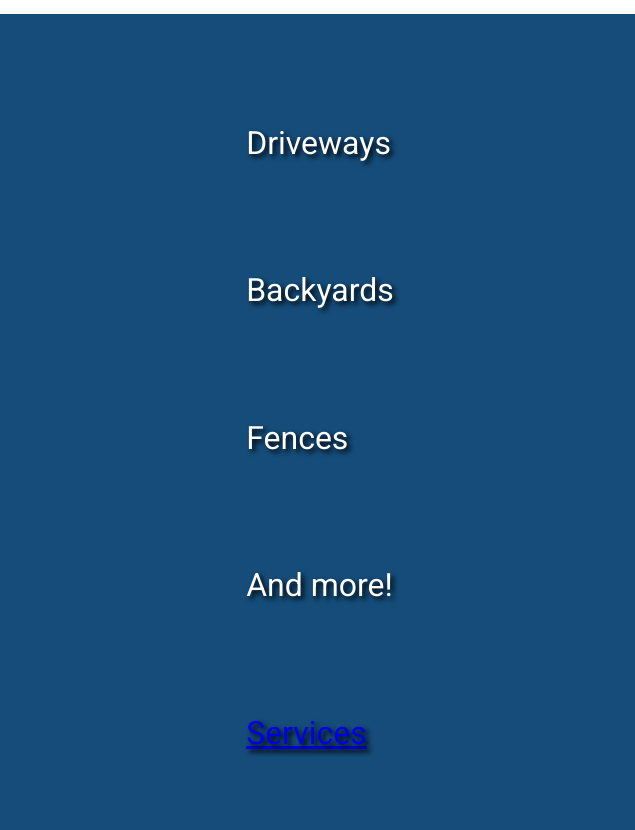
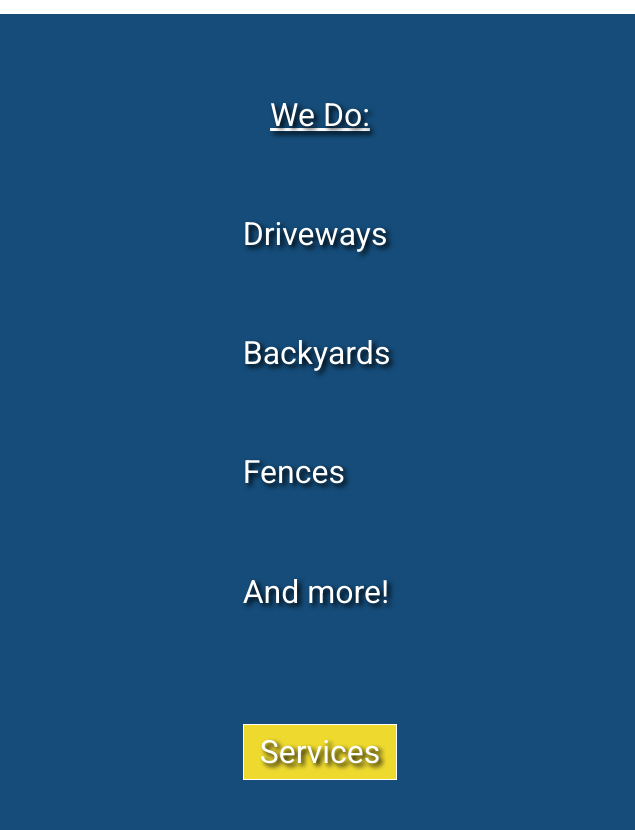
Before and after one commit to JacobBaqleh1/powerwash-website, a website built with Vite: page powerwash-website/index.html in a window 1280 px wide. Shown: the part 865-1695 px from the top of the page, 0-635 px from the left. Built offline with nearby package versions, Linux system fonts and the light colour scheme.

Commit message:
styled service section

```diff
--- a/powerwash-website/index.html
+++ b/powerwash-website/index.html
@@ -79,6 +79,7 @@
         <h3 class='serviceTitle'>OUR<span><img src="assets\powerwash-logo.jpg" alt="logo"></span>SERVICES</h3>
         <div class="services">
         <ul>
+          <li>We Do:</li>
           <li>Driveways</li>
           <li>Backyards</li>
           <li>Fences</li>
--- a/powerwash-website/style.css
+++ b/powerwash-website/style.css
@@ -187,6 +187,27 @@ nav {
   text-shadow: 0.2rem 0.2rem 0.3rem black;
   list-style-type: none;
 }
+.services li:first-child {
+  margin-right: auto;
+  text-decoration: underline;
+  margin-left: auto;
+}
+.services li {
+  gap: 1rem;
+}
+.services a {
+  margin-left: auto;
+  text-decoration: none;
+  color: inherit;
+  background-color: #eeda2f;
+  border: 1px white solid;
+  margin-right: auto;
+  padding-top: 0.5rem;
+  padding-bottom: 0.5rem;
+  padding-left: 1rem;
+  padding-right: 1rem;
+  margin-top: 2rem;
+}
 .serviceImgs {
   display: grid;
   grid-template-rows: 1fr 1fr;
```
